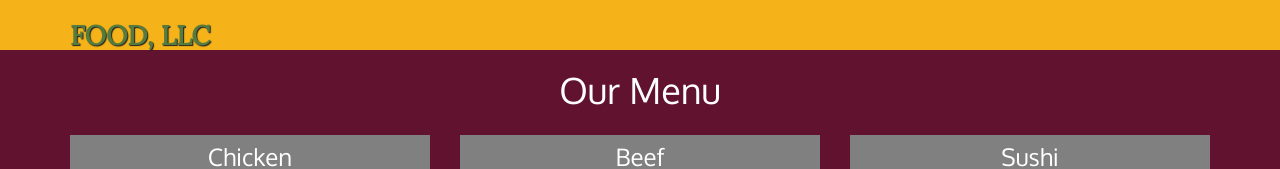
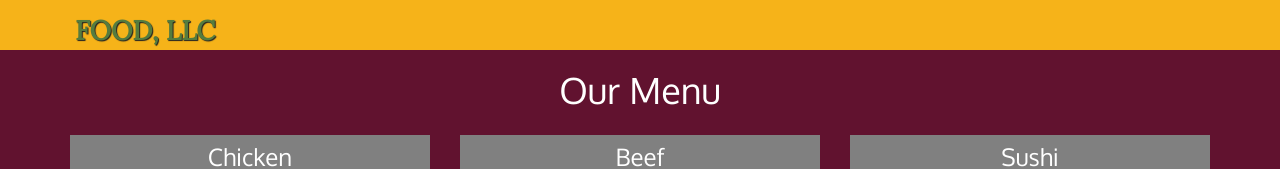
Before and after one commit to Kenan999/mod3_solution, a plain HTML site: page index.html in a window 1280 px wide. Shown: the top 169 px of the page. Drawn offline with Linux system fonts and the light colour scheme.

Commit message:
css modifeid

```diff
--- a/css/styles.css
+++ b/css/styles.css
@@ -20,7 +20,7 @@ body {
   }
 
   .navbar-brand {
-    padding-top: 25px;
+    padding-top: 15px;
   }
 
 
@@ -38,7 +38,6 @@ font-size: 1.5em;
 
 
 
-
   .navbar-brand h1 { /* Restaurant name */
     font-family: 'Lora', serif;
     color: #557c3e;
@@ -49,6 +48,7 @@ font-size: 1.5em;
     margin-top: 0;
     margin-bottom: 0;
     line-height: .75;
+    padding: 5px;
   }
   .navbar-brand a:hover, .navbar-brand a:focus {
     text-decoration: none;
--- a/index.html
+++ b/index.html
@@ -16,7 +16,7 @@
       <div class="container">
         <div class="navbar-header">
           <div class="navbar-brand">
-            <a href="index.html"><h1>Food, LLC</h1></a>
+            <h1 id="navbar-brand1">Food, LLC</h1></a>
           </div>
 
           <button type="button" class="navbar-toggle collapsed" data-target="#collapsable-nav" data-toggle="collapse"  aria-expanded="false">
```
